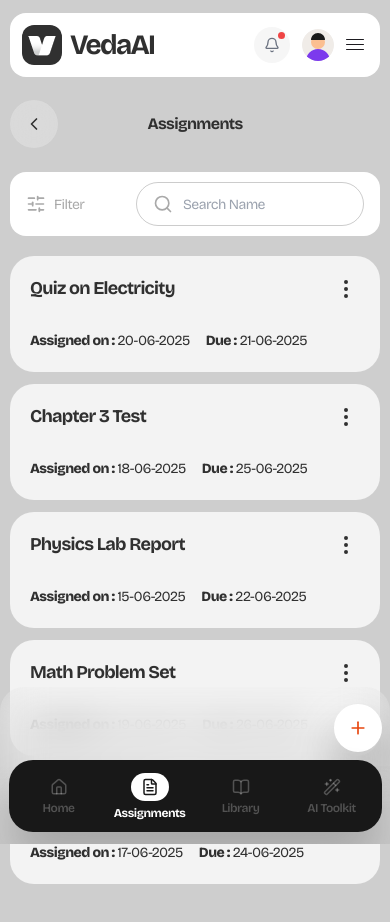
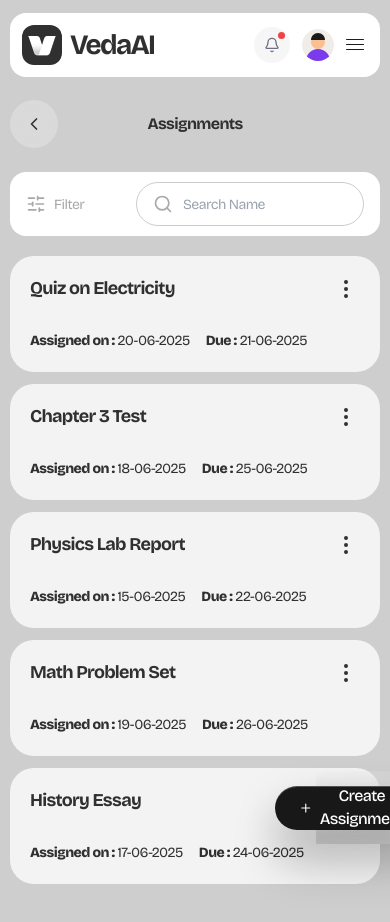
Before and after one commit to Ayushjo/veda-ai, a Next.js app in the folder apps/frontend/: page /assignments in a window 390 px wide. Shown: the top 922 px of the page. Built offline with nearby package versions, Linux system fonts and the light colour scheme.

Commit message:
Almost Final

```diff
--- a/apps/frontend/src/app/assignments/page.tsx
+++ b/apps/frontend/src/app/assignments/page.tsx
@@ -38,6 +38,10 @@ const INITIAL_ASSIGNMENTS: Assignment[] = [
   { id: 6, name: "Chemistry Worksheet",   assignedOn: "16-06-2025", due: "23-06-2025" },
   { id: 7, name: "Biology Diagrams",      assignedOn: "14-06-2025", due: "21-06-2025" },
   { id: 8, name: "English Literature",    assignedOn: "20-06-2025", due: "27-06-2025" },
+  { id: 9, name: "Geography Map Quiz",     assignedOn: "21-06-2025", due: "28-06-2025" },
+  { id: 10, name: "Computer Science Task", assignedOn: "22-06-2025", due: "29-06-2025" },
+  { id: 11, name: "Hindi Grammar Drill",    assignedOn: "23-06-2025", due: "30-06-2025" },
+  { id: 12, name: "Art Reflection Sheet",   assignedOn: "24-06-2025", due: "01-07-2025" },
 ];
 
 // ─── Mobile bottom-nav items (Assignments active) ─────────────────────────────
@@ -521,22 +525,60 @@ export default function AssignmentsPage() {
             </div>
           </div>
           {/* Fixed bottom: FAB + nav pill */}
-          <div className="md:hidden" style={{ position: "fixed", bottom: 0, left: 0, right: 0, height: 157, zIndex: 40, background: "linear-gradient(to bottom, transparent 0%, transparent 50%, rgba(206,206,206,0.7) 68%, rgba(206,206,206,0.98) 78%)", backdropFilter: "blur(20px)", WebkitBackdropFilter: "blur(20px)", display: "flex", flexDirection: "column", alignItems: "center", justifyContent: "flex-end", paddingBottom: 12, borderRadius: "24px 24px 0 0", overflow: "hidden" }}>
-            <div style={{ width: "100%", maxWidth: 373, height: 48, display: "flex", alignItems: "center", justifyContent: "flex-end", marginBottom: 8, paddingRight: 0 }}>
-              <Link href="/create" aria-label="Create assignment" style={{ width: 48, height: 48, borderRadius: "100px", background: "white", display: "flex", alignItems: "center", justifyContent: "center", textDecoration: "none", boxShadow: "0px 32px 48px rgba(0,0,0,0.2), 0px 16px 48px rgba(0,0,0,0.12)", flexShrink: 0 }}>
-                <Plus style={{ width: 20, height: 20, color: "#E8460E" }} strokeWidth={2} />
-              </Link>
-            </div>
-            <div style={{ width: "100%", maxWidth: 373, height: 72, borderRadius: 24, padding: "0 24px", background: "#181818", boxShadow: "0px 32px 48px rgba(0,0,0,0.2)", display: "flex", alignItems: "center", justifyContent: "space-between" }}>
-              {BOTTOM_NAV.map(({ label, Icon, active }) => (
-                <button key={label} style={{ display: "flex", flexDirection: "column", alignItems: "center", justifyContent: "center", width: 52, gap: 6, border: "none", background: "none", cursor: "pointer", flexShrink: 0 }}>
-                  <div style={active ? { background: "white", borderRadius: "100px", padding: "5px 10px", display: "flex", alignItems: "center", justifyContent: "center" } : { display: "flex", alignItems: "center", justifyContent: "center" }}>
-                    <Icon style={{ width: 18, height: 18, color: active ? "#181818" : "rgba(255,255,255,0.25)" }} />
-                  </div>
-                  <span style={{ fontFamily: F, fontSize: 12, fontWeight: active ? 700 : 600, letterSpacing: "-0.04em", lineHeight: 1, color: active ? "#FFFFFF" : "rgba(255,255,255,0.25)" }}>{label}</span>
-                </button>
-              ))}
-            </div>
+          <div
+            style={{
+              position: "fixed",
+              bottom: 0,
+              left: "316px",
+              right: 0,
+              height: "73px",
+              display: "flex",
+              alignItems: "center",
+              justifyContent: "center",
+              zIndex: 40,
+              background:
+                "linear-gradient(176.12deg, rgba(234, 234, 234, 0) 3.17%, #DADADA 81.22%)",
+              backdropFilter: "blur(40px)",
+              WebkitBackdropFilter: "blur(40px)",
+            }}
+          >
+            <button
+              style={{
+                width: "208px",
+                height: "46px",
+                borderRadius: "48px",
+                paddingTop: "12px",
+                paddingBottom: "12px",
+                paddingLeft: "24px",
+                paddingRight: "24px",
+                background: "#181818",
+                border: "1.5px solid transparent",
+                backgroundClip: "padding-box",
+                boxShadow:
+                  "inset 0 1px 0 rgba(255,255,255,0.25), 0px 32px 48px rgba(0,0,0,0.2), 0px 16px 48px rgba(0,0,0,0.12)",
+                display: "flex",
+                alignItems: "center",
+                justifyContent: "center",
+                gap: "4px",
+                cursor: "pointer",
+              }}
+            >
+              <Plus style={{ width: "20px", height: "20px", color: "white" }} />
+              <span
+                style={{
+                  fontFamily:
+                    "var(--font-bricolage), 'Bricolage Grotesque', sans-serif",
+                  fontWeight: 500,
+                  fontSize: "16px",
+                  lineHeight: "140%",
+                  letterSpacing: "-0.04em",
+                  color: "white",
+                  textAlign: "center",
+                }}
+              >
+                Create Assignment
+              </span>
+            </button>
           </div>
         </div>
       ) : (
```
